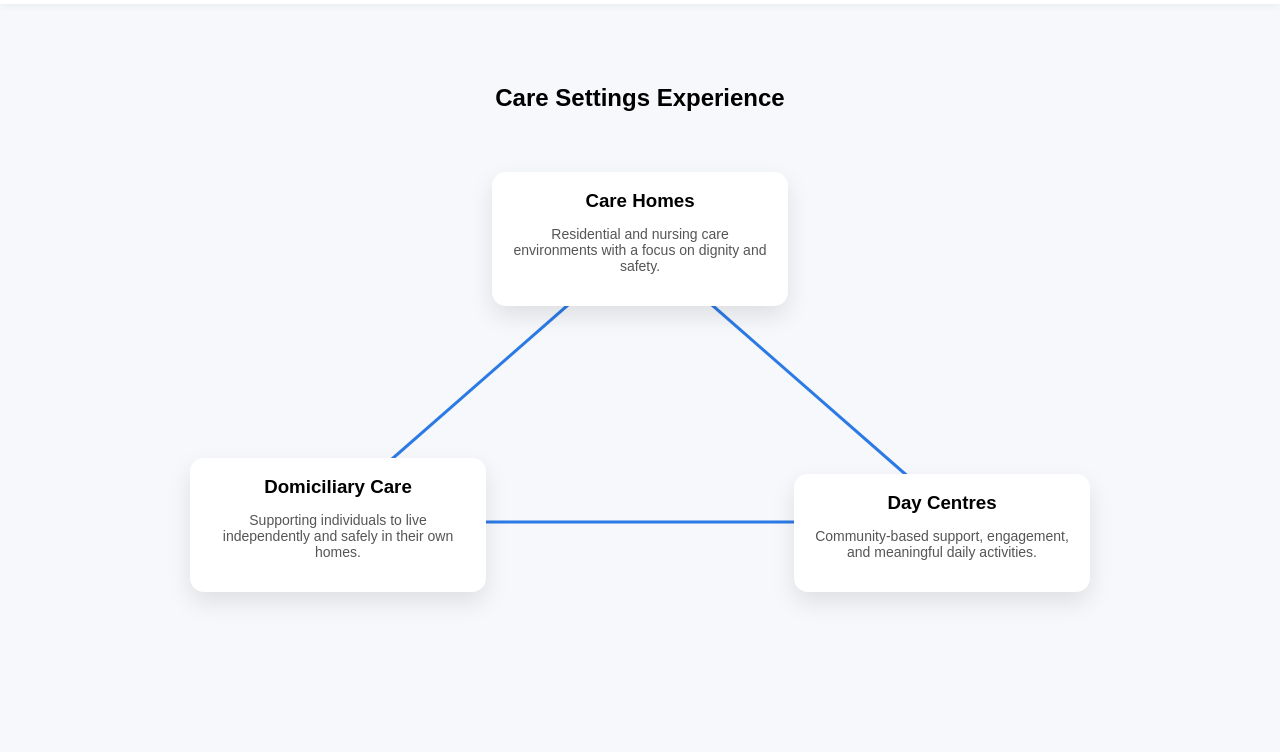
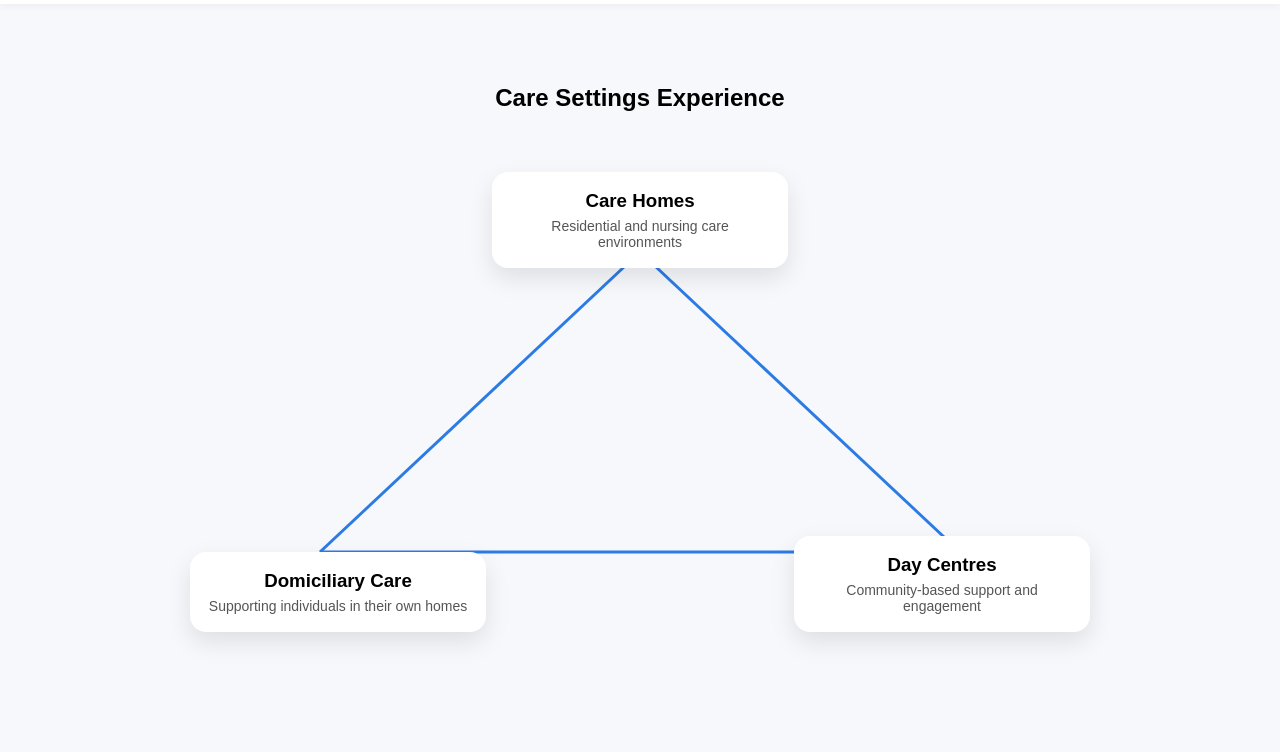
Before and after one commit to kasunboralugoda/kasunboralugoda.github.io, a plain HTML site: page index.html in a window 1280 px wide. Shown: the part 132-884 px from the top of the page. Before the commit the page ends 800 px from the top, so only its background shows below. Drawn offline with Linux system fonts and the light colour scheme.

Commit message:
Update index.html

```diff
--- a/index.html
+++ b/index.html
@@ -12,12 +12,12 @@ body {
     background: #f6f8fb;
 }
 
-/* Header */
+/* ===== HEADER ===== */
 .header {
     display: flex;
     align-items: center;
     padding: 20px 40px;
-    background: white;
+    background: #fff;
     box-shadow: 0 2px 8px rgba(0,0,0,0.05);
 }
 
@@ -25,7 +25,8 @@ body {
     width: 90px;
     height: 90px;
     border-radius: 50%;
-    object-fit: cover;
+    object-fit: contain;   /* ✅ FIX: no cropping */
+    background: #fff;
     border: 3px solid #2c7be5;
     margin-right: 20px;
 }
@@ -40,9 +41,9 @@ body {
     color: #555;
 }
 
-/* Section */
+/* ===== SECTION ===== */
 .section {
-    padding: 60px 20px;
+    padding: 60px 20px 120px;
     text-align: center;
 }
 
@@ -50,66 +51,100 @@ body {
     margin-bottom: 60px;
 }
 
-/* Triangle container */
+/* ===== TRIANGLE LAYOUT ===== */
 .triangle-wrapper {
     position: relative;
     max-width: 900px;
+    height: 460px;
     margin: 0 auto;
-    height: 420px;
 }
 
-/* Cards */
+/* ===== SVG TRIANGLE ===== */
+.triangle-svg {
+    position: absolute;
+    inset: 0;
+    z-index: 0;
+}
+
+/* ===== CARDS ===== */
 .card {
     position: absolute;
-    background: white;
     width: 260px;
+    background: #fff;
+    border-radius: 16px;
     padding: 18px;
-    border-radius: 14px;
     box-shadow: 0 10px 25px rgba(0,0,0,0.1);
+    cursor: pointer;
+    z-index: 2;
+    transition: transform 0.2s ease;
+}
+
+.card:hover {
+    transform: translateY(-4px);
 }
 
 .card h3 {
     margin: 0 0 6px;
 }
 
-.card p {
+.card .summary {
     font-size: 14px;
     color: #555;
 }
 
-/* Positions */
-.top {
+/* expandable content */
+.card .details {
+    display: none;
+    margin-top: 12px;
+    font-size: 14px;
+    color: #444;
+    line-height: 1.5;
+}
+
+/* open state */
+.card.open .details {
+    display: block;
+}
+
+/* ===== POSITIONS ===== */
+.card.top {
     top: 0;
     left: 50%;
     transform: translateX(-50%);
 }
 
-.left {
+.card.left {
     bottom: 0;
     left: 0;
 }
 
-.right {
+.card.right {
     bottom: 0;
     right: 0;
 }
 
-/* SVG */
-svg {
-    position: absolute;
-    inset: 0;
-    z-index: 0;
-}
+/* ===== MOBILE SAFE ===== */
+@media (max-width: 900px) {
+    .triangle-wrapper {
+        height: auto;
+    }
 
-.card {
-    z-index: 2;
+    .triangle-svg {
+        display: none;
+    }
+
+    .card {
+        position: static;
+        margin: 20px auto;
+        transform: none !important;
+    }
 }
 </style>
 </head>
 
 <body>
 
-<!-- Header -->
+<!-- HEADER -->
 <div class="header">
     <img src="profile.jpg" class="profile-pic" alt="Kasun Boralugoda">
     <div>
@@ -118,37 +153,60 @@ svg {
     </div>
 </div>
 
-<!-- Section -->
+<!-- SECTION -->
 <div class="section">
     <h2>Care Settings Experience</h2>
 
     <div class="triangle-wrapper">
 
-        <!-- Triangle lines -->
-        <svg viewBox="0 0 900 420" preserveAspectRatio="none">
-            <line x1="450" y1="70" x2="130" y2="350" stroke="#2c7be5" stroke-width="3"/>
-            <line x1="450" y1="70" x2="770" y2="350" stroke="#2c7be5" stroke-width="3"/>
-            <line x1="130" y1="350" x2="770" y2="350" stroke="#2c7be5" stroke-width="3"/>
+        <!-- TRIANGLE -->
+        <svg class="triangle-svg" viewBox="0 0 900 460" preserveAspectRatio="none">
+            <line x1="450" y1="80" x2="130" y2="380" stroke="#2c7be5" stroke-width="3"/>
+            <line x1="450" y1="80" x2="770" y2="380" stroke="#2c7be5" stroke-width="3"/>
+            <line x1="130" y1="380" x2="770" y2="380" stroke="#2c7be5" stroke-width="3"/>
         </svg>
 
-        <!-- Cards -->
-        <div class="card top">
+        <!-- CARE HOMES -->
+        <div class="card top" onclick="toggleCard(this)">
             <h3>Care Homes</h3>
-            <p>Residential and nursing care environments with a focus on dignity and safety.</p>
+            <div class="summary">Residential and nursing care environments</div>
+            <div class="details">
+                I have experience supporting individuals in residential and nursing care settings,
+                focusing on dignity, safety, and wellbeing while following care plans and working
+                closely with senior carers and nursing staff.
+            </div>
         </div>
 
-        <div class="card left">
+        <!-- DOMICILIARY -->
+        <div class="card left" onclick="toggleCard(this)">
             <h3>Domiciliary Care</h3>
-            <p>Supporting individuals to live independently and safely in their own homes.</p>
+            <div class="summary">Supporting individuals in their own homes</div>
+            <div class="details">
+                I support people to live independently at home by assisting with daily routines,
+                medication prompts, personal care, and ensuring a safe and respectful environment.
+            </div>
         </div>
 
-        <div class="card right">
+        <!-- DAY CENTRES -->
+        <div class="card right" onclick="toggleCard(this)">
             <h3>Day Centres</h3>
-            <p>Community-based support, engagement, and meaningful daily activities.</p>
+            <div class="summary">Community-based support and engagement</div>
+            <div class="details">
+                I assist in day centre settings by encouraging participation in activities,
+                social interaction, and providing meaningful engagement in a supportive community
+                environment.
+            </div>
         </div>
 
     </div>
 </div>
 
+<!-- SCRIPT -->
+<script>
+function toggleCard(card) {
+    card.classList.toggle("open");
+}
+</script>
+
 </body>
 </html>
```
